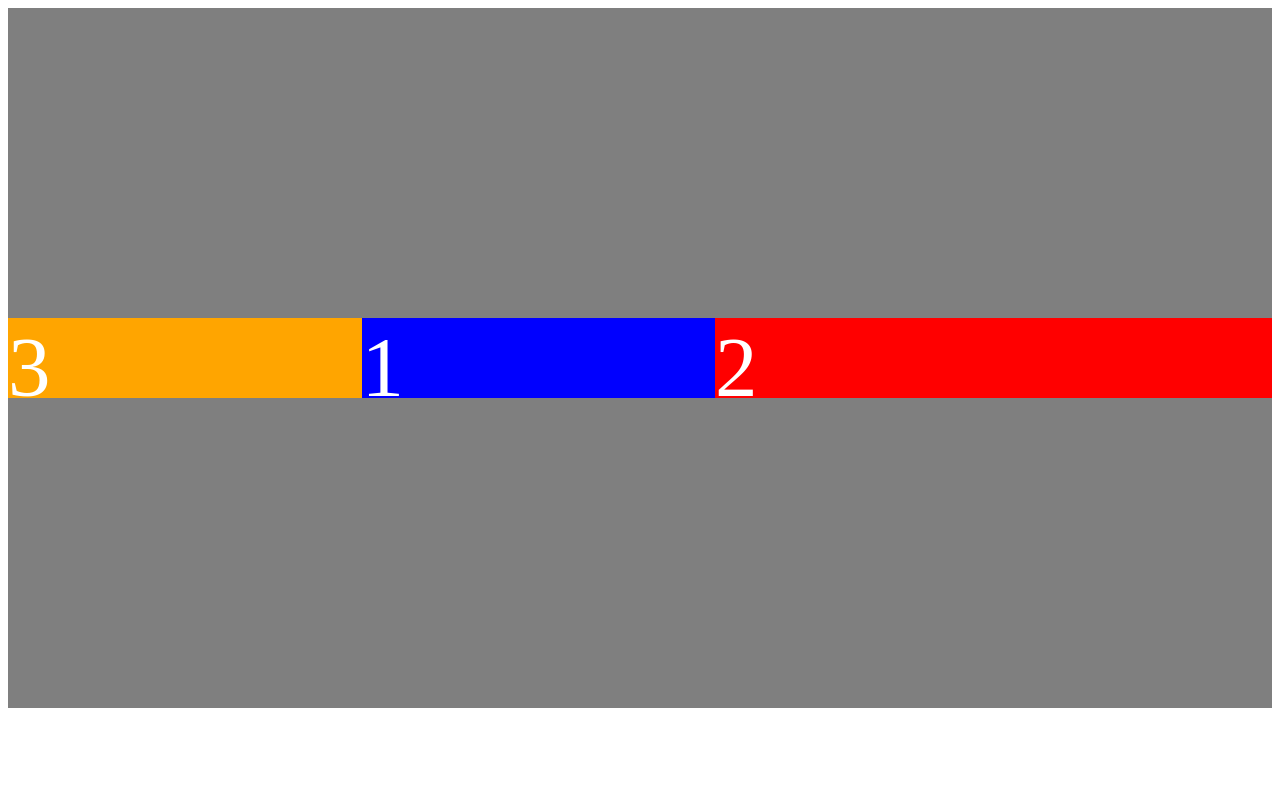
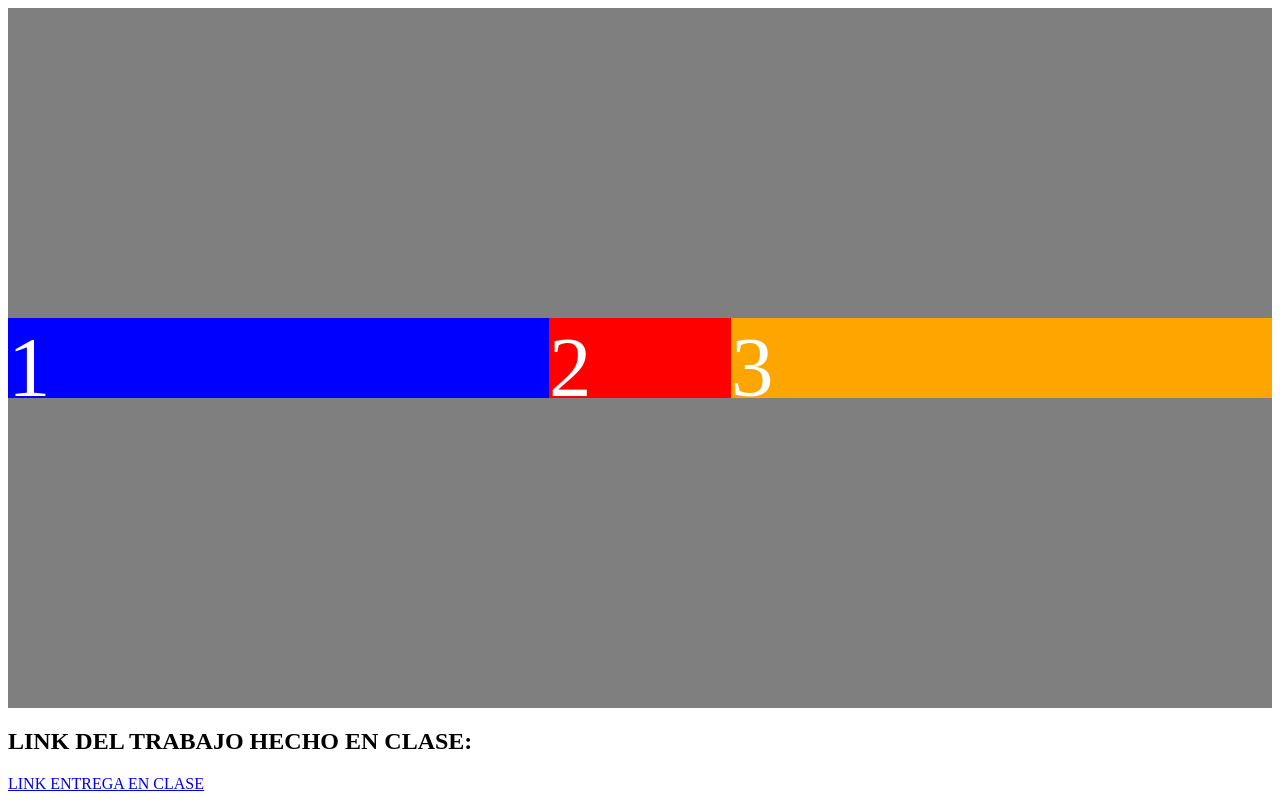
Before and after one commit to JoseAB32/TecWeb_04_07, a plain HTML site: page index.html in a window 1280 px wide. Drawn offline with Linux system fonts and the light colour scheme.

Commit message:
ENTREGABLE DE CLASE

```diff
--- a/index.html
+++ b/index.html
@@ -26,7 +26,10 @@
         <div class="caja6">
             6
         </div>   -->
+
     </div>
+    <h2>LINK DEL TRABAJO HECHO EN CLASE:</h2>
+    <a href="clasePrueba.html">LINK ENTREGA EN CLASE</a>
 
 </body>
 </html>
--- a/styles.css
+++ b/styles.css
@@ -11,8 +11,9 @@
 }
 
 .caja1{
+    flex-shrink: 1;
     flex-grow: 1;
-    flex-basis: 150px;
+    flex-basis: 900px;
     height: 80px;
     background-color: blue;
     font-size: 85px;
@@ -20,8 +21,12 @@
 }
 
 .caja2{
-    width: 150px;
-    flex-grow: 2;
+    /* flex-shrink: 2;
+    flex-basis: 900px;
+    flex-grow: 2; */
+    /* Simpre van juntas o s eusa:*/
+    flex:900px 2 2; /*flex-basis flex-shrink flex-grow*/
+
     height: 80px;
     background-color: red;
     font-size: 85px;
@@ -29,12 +34,12 @@
 }
 
 .caja3{
-    width: 150px;
+    flex-shrink: 1;
+    flex-basis: 900px;
     height: 80px;
     background-color: orange;
     font-size: 85px;
     color: white;
-    order: -1;
     flex-grow: 1;
 }
 
--- /dev/null
+++ b/stylesPrueba.css
@@ -0,0 +1,61 @@
+.conteiner {
+    display: flex;
+    flex-direction: row;
+    justify-content: space-around;
+    align-items: space-around;
+    flex-wrap: wrap;
+    height: 100vh;
+}
+
+p{
+    font-size: 50px;;
+}
+
+.conteiner div{
+    margin: 0.1%;
+    padding: 2px;
+    text-align: center;
+    text-overflow: ellipsis;
+}
+
+.caja1 {
+    flex: 5 1 98%;
+    height: 15%;
+    background-color: blue;
+    font-size: 25px;
+    color: white;
+    max-width: 100%;
+}
+
+.caja2 {
+    flex: 1 5 18%;
+    height: 70%;
+    background-color: red;
+    font-size: 25px;
+    color: white;
+    max-width: 20%;
+}
+.caja3 {
+    flex: 3 3 58%;
+    height: 70%;
+    background-color: orange;
+    font-size: 25px;
+    color: white;
+    max-width: 60%;
+}
+.caja4 {
+    flex: 1 5 18%;
+    height: 70%;
+    background-color: violet;
+    font-size: 25px;
+    color: white;
+    max-width: 20%;
+}
+.caja5 {
+    flex: 5 1 98%;
+    height: 15%;
+    background-color: darkcyan;
+    font-size: 25px;
+    color: white;
+    max-width: 100%;
+}
```
Also changed, not shown: clasePrueba.html (added, +18 -0 lines).
